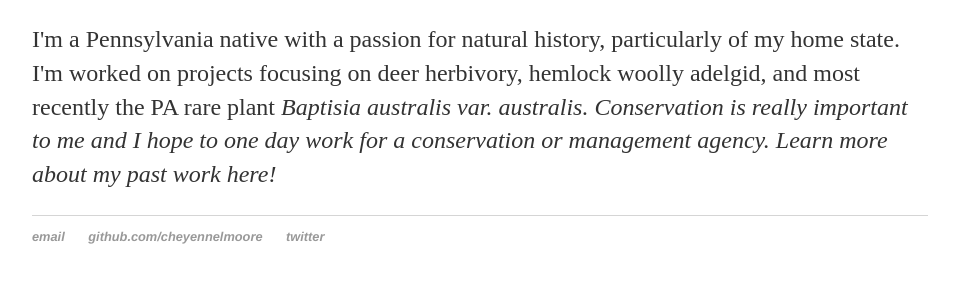
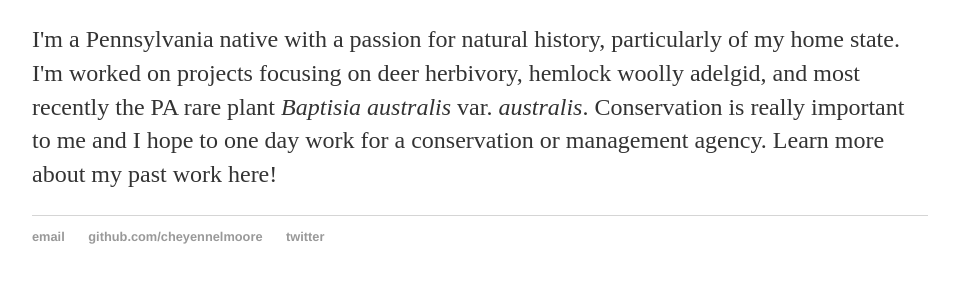
Before and after one commit to cheyennelmoore/cheyennelmoore.github.io, a Jekyll site: the page built from index.html, in a window 1280 px wide. Shown: the part 279-562 px from the top of the page, without its empty margins (160-1114 px from the left). Built offline with Jekyll 4.4.1, drawn with Linux system fonts in a browser that asks for light colours.

Commit message:
fix italics

```diff
--- a/index.html
+++ b/index.html
@@ -7,7 +7,7 @@ title: Cheyenne Moore
 	<h2>I'm a PhD student in the Ecology and Evolution Program of the Biology Department at <a href="https://www.biology.pitt.edu/">the University of Pittsburgh</a>.
 		I just started in the <a href="https://www.sarakuebbing.com/">Kuebbing Lab</a> where I study plant ecology and invasive species. </a></h2>
 	<p>I'm a Pennsylvania native with a passion for natural history, particularly of my home state. I'm worked on projects focusing on deer herbivory,
-		hemlock woolly adelgid, and most recently the PA rare plant <em>Baptisia australis<em> var. <em>australis<em>.
+		hemlock woolly adelgid, and most recently the PA rare plant <em>Baptisia australis</em> var. <em>australis</em>.
 		Conservation is really important to me and I hope to one day work for a conservation or management agency.
 		Learn more about my  past work here!<p>
 
```
